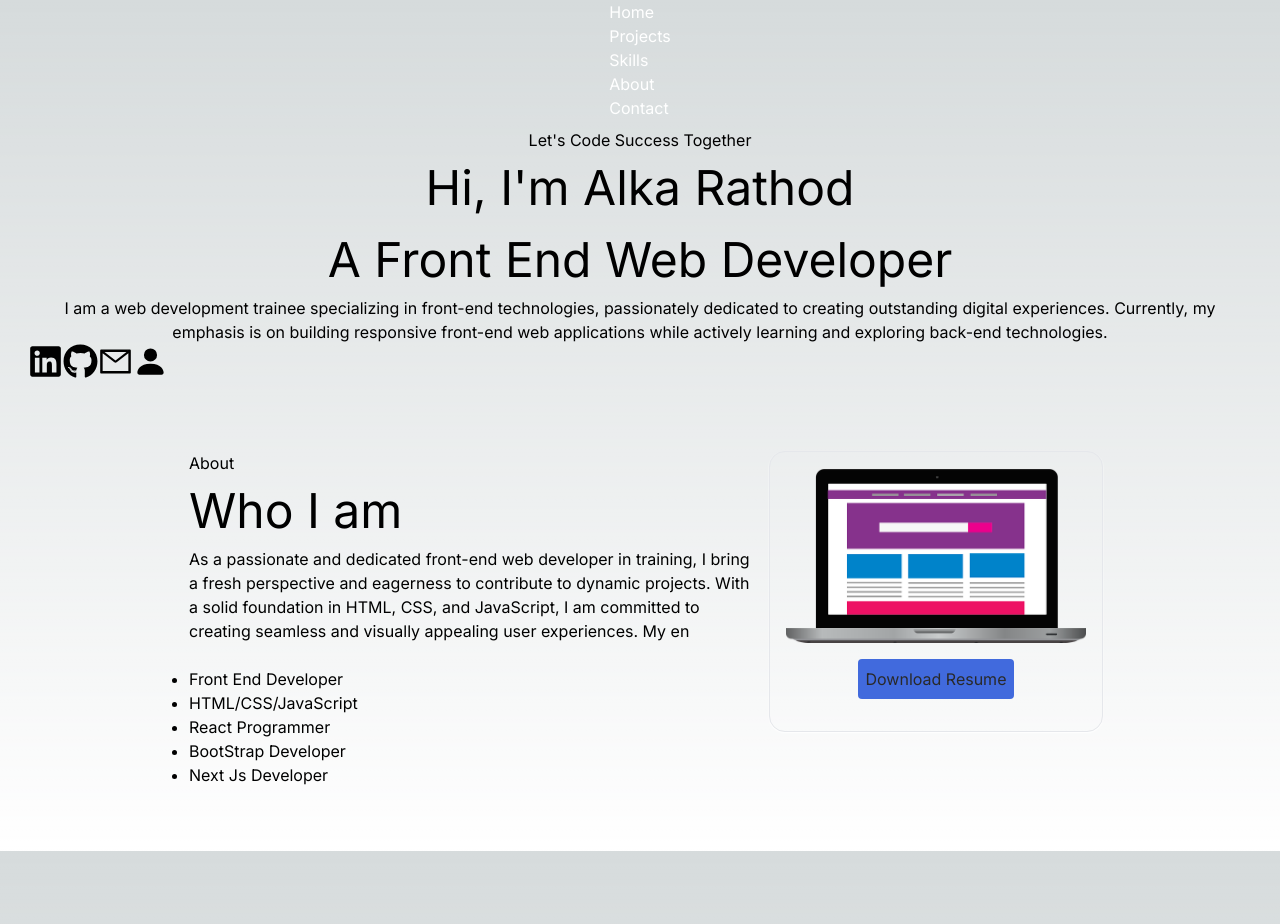
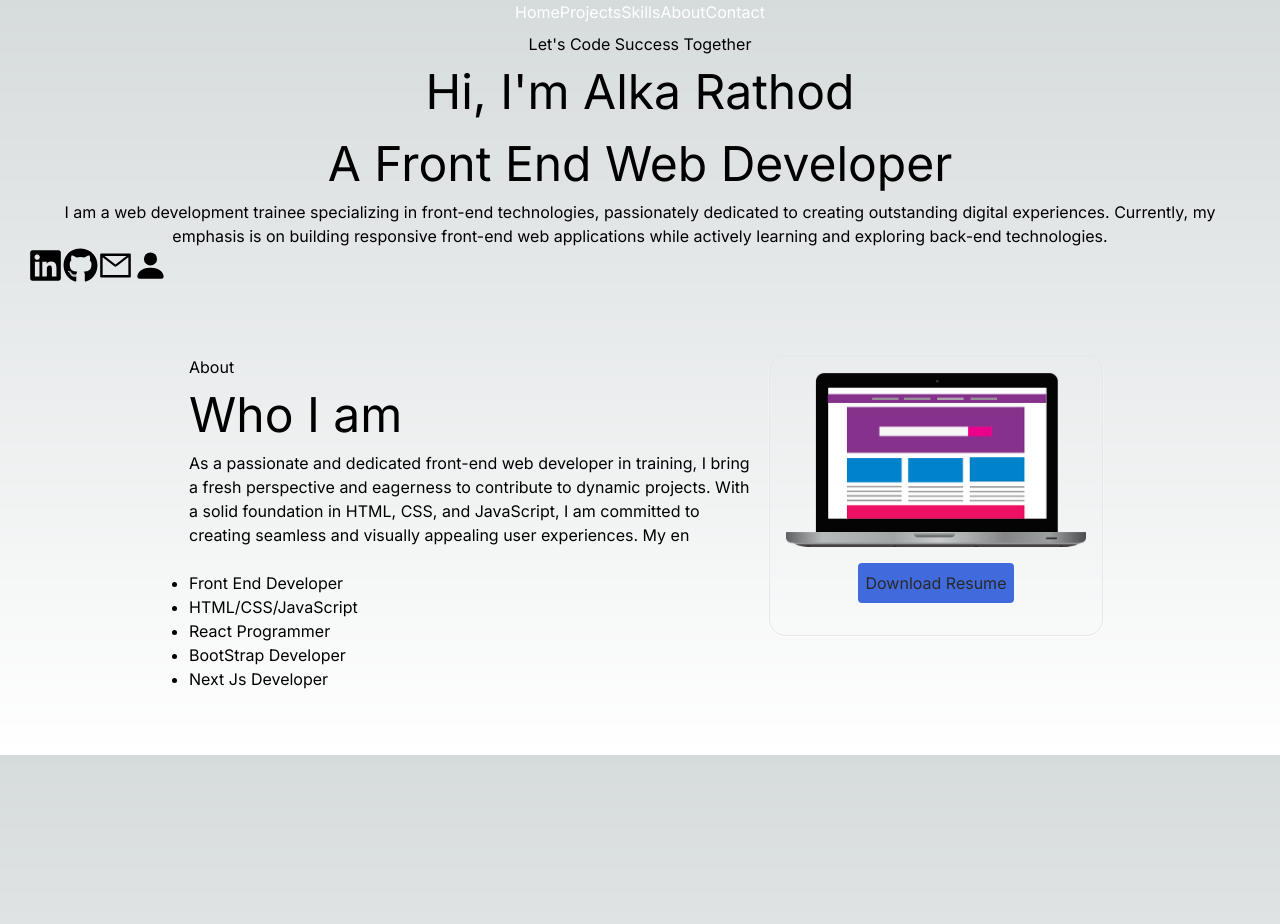
Before and after one commit to alkaRathod70/MyPortfoilo_alka, a Next.js app: page / in a window 1280 px wide. Shown: the top 924 px of the page. Built offline with nearby package versions, Linux system fonts and the light colour scheme.

Commit message:
Update Navbar.jsx

```diff
--- a/src/Components/Navbar.jsx
+++ b/src/Components/Navbar.jsx
@@ -15,7 +15,7 @@ const Navbar = () => {
   <div class="container mx-auto flex  p-5 flex md:flex-row items-center">
 
        <nav class="md:mr-auto md:ml-4 md:py-1 md:pl-4 md:border-l md:border-gray-400 flex md:flex-wrap items-center text-base justify-center">
-    <ul className='text-white'>
+    <ul className='flex text-white'>
      <Link href='/'>
       <li className='ml-10 text-sm uppercase hover:border-b'> Home</li>
     </Link>
```
